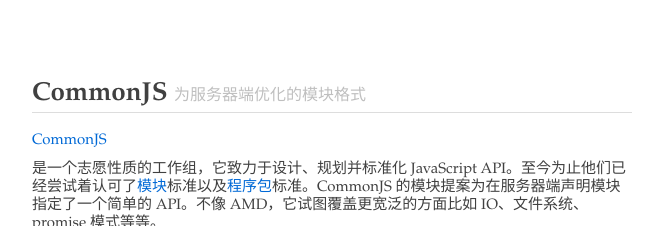
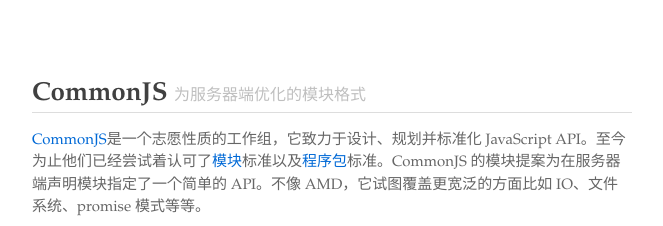
Before and after one commit to Justineo/singles, a plain HTML site: page writing-modular-js/index.html in a window 1280 px wide. Shown: the part 10127-10353 px from the top of the page, without its empty margins (313-976 px from the left). Drawn offline with nearby package versions, Linux system fonts and the light colour scheme.

Commit message:
fix typo

```diff
--- a/writing-modular-js/index.html
+++ b/writing-modular-js/index.html
@@ -581,7 +581,7 @@ define.amd = {
     <h2>CommonJS <small>为服务器端优化的模块格式</small></h2>
   </div>
 
-<p><a href="http://www.commonjs.org/">CommonJS</a></p> 是一个志愿性质的工作组，它致力于设计、规划并标准化 JavaScript API。至今为止他们已经尝试着认可了<a href="http://www.commonjs.org/specs/modules/1.0/">模块</a>标准以及<a href="http://wiki.commonjs.org/wiki/Packages/1.0">程序包</a>标准。CommonJS 的模块提案为在服务器端声明模块指定了一个简单的 API。不像 AMD，它试图覆盖更宽泛的方面比如 IO、文件系统、promise 模式等等。</p>
+<p><a href="http://www.commonjs.org/">CommonJS</a>是一个志愿性质的工作组，它致力于设计、规划并标准化 JavaScript API。至今为止他们已经尝试着认可了<a href="http://www.commonjs.org/specs/modules/1.0/">模块</a>标准以及<a href="http://wiki.commonjs.org/wiki/Packages/1.0">程序包</a>标准。CommonJS 的模块提案为在服务器端声明模块指定了一个简单的 API。不像 AMD，它试图覆盖更宽泛的方面比如 IO、文件系统、promise 模式等等。</p>
 
 
 <h3>入门</h3>
```
